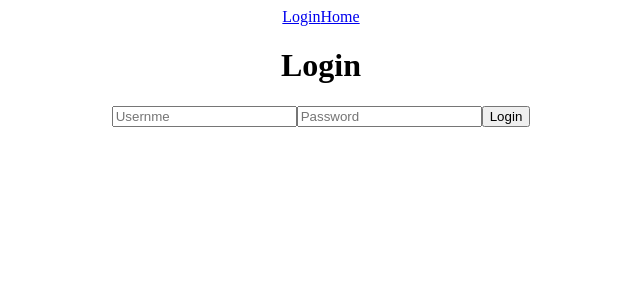
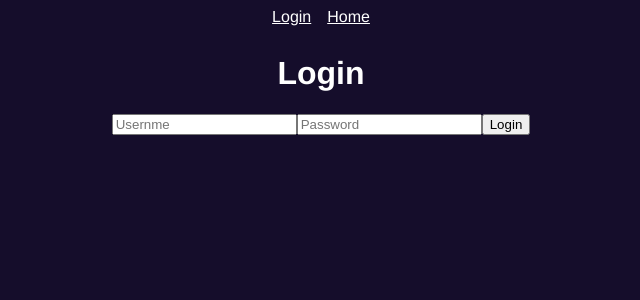
Before and after one commit to ehsanpo/React-store, a React (Create React App) app in the folder client/: page /login in a window 1280 px wide. Shown: the top 300 px of the page, without its empty margins (319-959 px from the left). Built offline with nearby package versions, Linux system fonts and the light colour scheme.

Commit message:
+ css , edit readme

```diff
--- a/client/src/App.css
+++ b/client/src/App.css
@@ -1,3 +1,67 @@
+body{
+	background-color: #150d2b;
+	margin: 0;
+	padding: 0;
+	color:#fff;
+	font-family: Helvetica Neue, Helvetica, Arial, sans-serif;
+}
+a{
+	color:#fff;
+	margin: 8px;
+	display: inline-block;
+}
+
 .App {
   text-align: center;
+  width: 760px;
+  max-width: 100%;
+  margin: 0 auto;
 }
+.stores {
+    display: flex;
+    justify-content: center;
+}
+.stores > div {
+    display: inline-block;
+    margin: 32px;
+
+}
+.stores span {
+    font-size: 14px;
+    display: block;
+    text-transform: none;
+    font-weight: bold;
+    margin-top: 24px;
+}
+.stores a {
+	padding: 16px;
+	text-decoration: none;
+	font-size: 24px;
+	border-radius: 7px ;
+	color:#fff;
+	background-image: linear-gradient(40deg, #fc6076, #ff9a44);
+	border-top: 4px solid #fc6076;
+	text-transform: uppercase;
+}
+
+.stores div:nth-child(1) a{
+	background-image: linear-gradient(40deg, #c471f5, #fa71cd);
+}
+.stores div:nth-child(2) a{
+	background-image: linear-gradient(40deg, #ff758c, #ff7eb3);
+}
+.stores div:nth-child(3) a{
+	background-image: linear-gradient(40deg, #fc6076, #ff9a44);
+}
+.stores div:nth-child(4) a{
+	background-image: linear-gradient(40deg, #6088fc, #9844ff);
+}
+.desc{
+	 text-align: left;
+	 background: rgba(0,0,0,0.4);
+	padding: 3vw;
+}
+.desc span {
+    display: block;
+
+}
```
Also changed, not shown: 1 other file (tests, documents, lock files or other folders).
